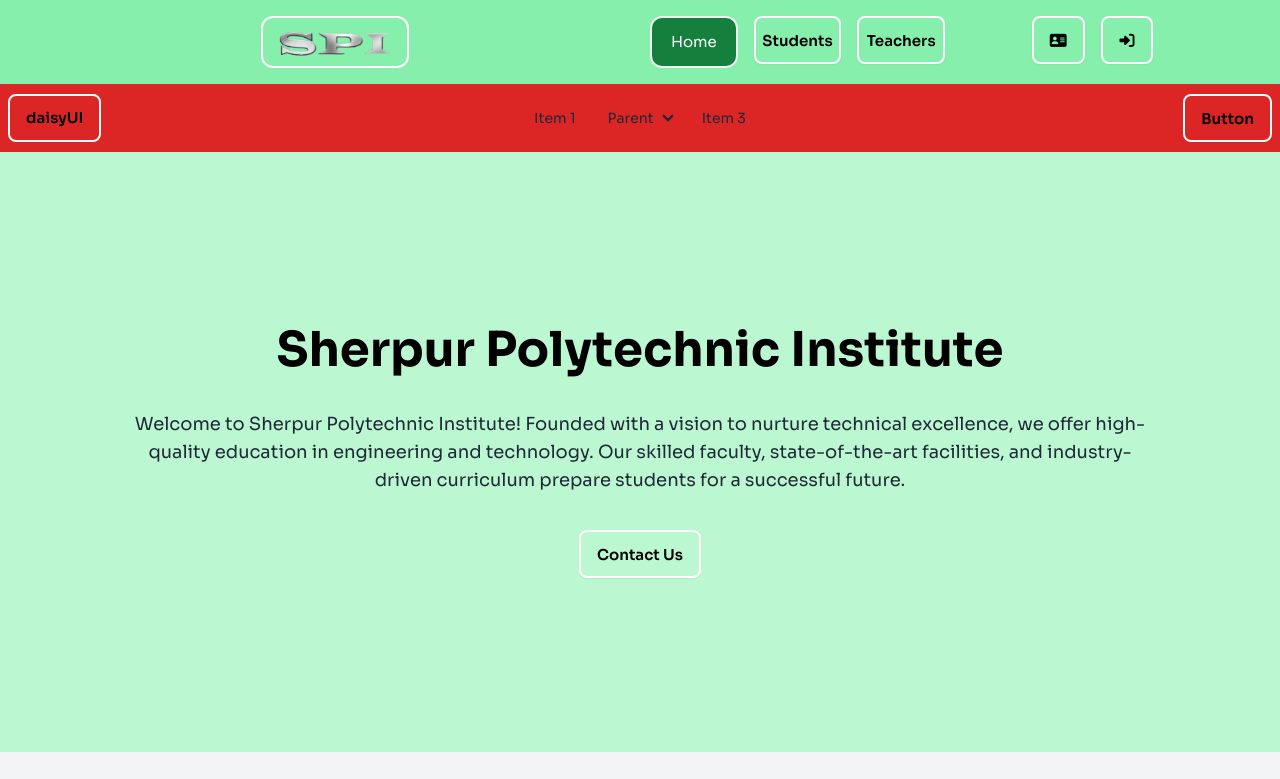
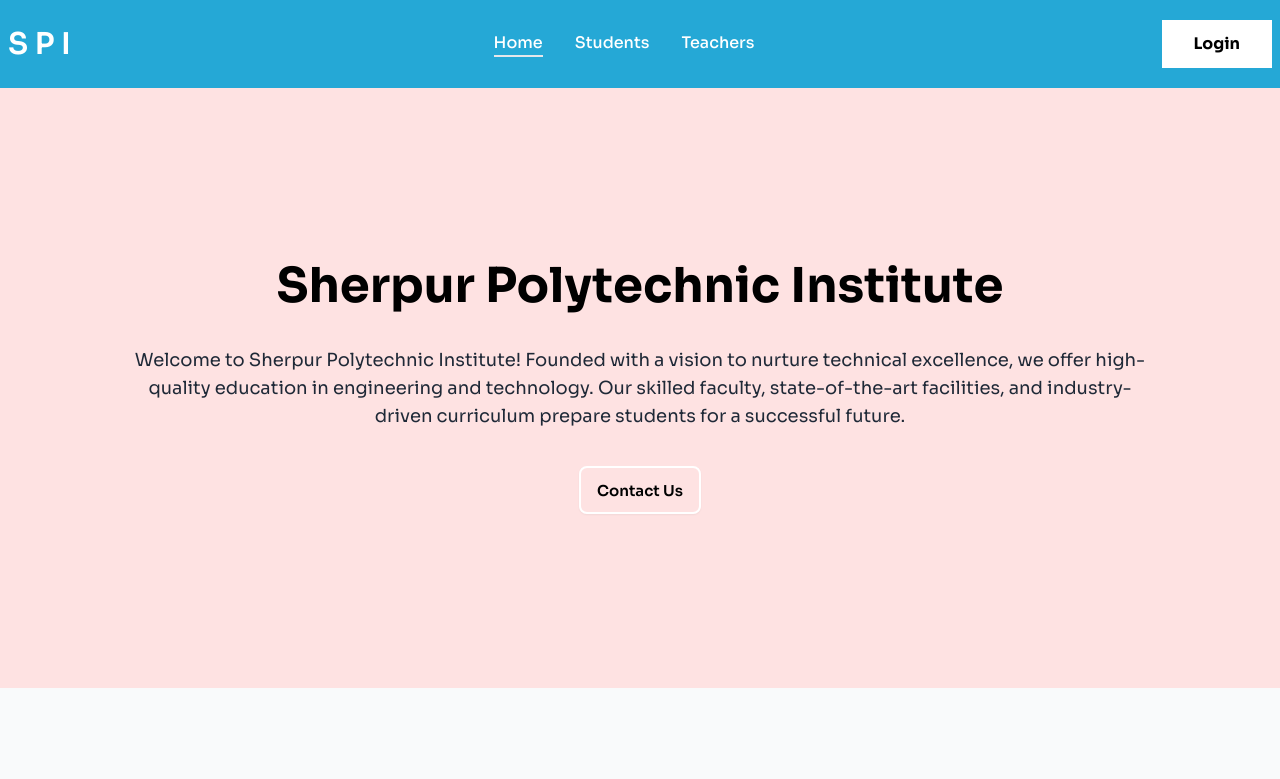
Before and after one commit to HabiburRahman02/student-management, a React (Vite) app: page / in a window 1280 px wide. Shown: the top 779 px of the page. Built offline with nearby package versions, Linux system fonts and the light colour scheme.

Commit message:
navbar added

```diff
--- a/eslint.config.js
+++ b/eslint.config.js
@@ -9,7 +9,6 @@ export default [
   {
     files: ['**/*.{js,jsx}'],
     languageOptions: {
-      node: true,
       ecmaVersion: 2020,
       globals: globals.browser,
       parserOptions: {
--- a/src/Components/AboutUs/AboutUs.jsx
+++ b/src/Components/AboutUs/AboutUs.jsx
@@ -1,9 +1,8 @@
 
-
-const AboutUs = props => {
+const AboutUs = () => {
     return (
-        <div className='bg-gray-100'>
-            <div className='py-10'>
+        <div className=''>
+            <div className='py-20'>
                 <div className='text-center max-w-6xl mx-auto space-y-3 p-2'>
                     <h1 className='text-5xl font-bold'>About Us</h1>
                     <p className='text-lg'> Sherpur Polytechnic Institute is a renowned technical institution committed to delivering quality education and practical skills. With a focus on hands-on learning, experienced faculty, and industry partnerships, it equips students for successful careers in engineering, technology, and vocational fields, fostering innovation and growth. </p>
--- a/src/Components/Banner/Banner.jsx
+++ b/src/Components/Banner/Banner.jsx
@@ -1,15 +1,14 @@
 
 
-
-const Banner = props => {
+const Banner = () => {
     return (
         <div>
-            <div className="hero min-h-[600px] bg-green-200">
+            <div className="hero min-h-[600px] bg-red-100">
                 <div className="hero-content text-center">
                     <div className="max-w-5xl space-y-3">
                         <h1 className="text-5xl font-bold text-black">Sherpur Polytechnic Institute</h1>
                         <p className="py-6 text-lg">
-                        Welcome to Sherpur Polytechnic Institute! Founded with a vision to nurture technical excellence, we offer high-quality education in engineering and technology. Our skilled faculty, state-of-the-art facilities, and industry-driven curriculum prepare students for a successful future.
+                            Welcome to Sherpur Polytechnic Institute! Founded with a vision to nurture technical excellence, we offer high-quality education in engineering and technology. Our skilled faculty, state-of-the-art facilities, and industry-driven curriculum prepare students for a successful future.
                         </p>
                         <button className='btn'><a href="#goFooter">Contact Us</a></button>
                     </div>
--- a/src/Components/Navbar/NavbarLatest.jsx
+++ b/src/Components/Navbar/NavbarLatest.jsx
@@ -1,7 +1,13 @@
-
+import { Link, NavLink } from "react-router-dom";
+import logo from '../../assets/spiLogo.png'
 const NavbarLatest = () => {
+    const links = <>
+        <NavLink className={({ isActive }) => `mr-8 text-base font-medium ${isActive && ' border-b-[2px]'}`} to='/'>Home</NavLink>
+        <NavLink className={({ isActive }) => `mr-8 text-base font-medium ${isActive && ' border-b-[2px]'}`} to='/students'>Students</NavLink>
+        <NavLink className={({ isActive }) => `mr-8 text-base font-medium ${isActive && ' border-b-[2px]'}`} to='/teachers'>Teachers</NavLink>
+    </>
     return (
-        <div className=" bg-red-600">
+        <div className="bg-[rgb(37,168,214)] text-white py-3">
             <div className="navbar max-w-[1400px] mx-auto">
                 <div className="navbar-start">
                     <div className="dropdown">
@@ -21,37 +27,26 @@ const NavbarLatest = () => {
                         </div>
                         <ul
                             tabIndex={0}
-                            className="menu menu-sm dropdown-content bg-base-100 rounded-box z-[1] mt-3 w-52 p-2 shadow">
-                            <li><a>Item 1</a></li>
-                            <li>
-                                <a>Parent</a>
-                                <ul className="p-2">
-                                    <li><a>Submenu 1</a></li>
-                                    <li><a>Submenu 2</a></li>
-                                </ul>
-                            </li>
-                            <li><a>Item 3</a></li>
+                            className="bg-[rgb(37,168,214)] text-white menu menu-sm dropdown-content rounded-box z-[1] mt-3 space-y-3 w-60 p-4 shadow">
+                            {links}
                         </ul>
                     </div>
-                    <a className="btn btn-ghost text-xl">daisyUI</a>
+                    <Link to='/' className="flex items-center gap-2">
+                        <h4 className="text-3xl font-semibold hidden md:block" to='/'> S P I</h4>
+                    </Link>
                 </div>
                 <div className="navbar-center hidden lg:flex">
                     <ul className="menu menu-horizontal px-1">
-                        <li><a>Item 1</a></li>
-                        <li>
-                            <details>
-                                <summary>Parent</summary>
-                                <ul className="p-2">
-                                    <li><a>Submenu 1</a></li>
-                                    <li><a>Submenu 2</a></li>
-                                </ul>
-                            </details>
-                        </li>
-                        <li><a>Item 3</a></li>
+                        {links}
                     </ul>
                 </div>
-                <div className="navbar-end">
-                    <a className="btn">Button</a>
+                <div className="navbar-end gap-3">
+
+                    <Link to='/login'>
+                        <button className="bg-white py-3 px-8 text-black hover:text-white font-bold hover:bg-[rgb(10,132,176)] transition-colors">
+                            Login
+                        </button>
+                    </Link>
                 </div>
             </div>
         </div>
--- a/src/Components/mainLayout/MainLayout.jsx
+++ b/src/Components/mainLayout/MainLayout.jsx
@@ -7,17 +7,19 @@ import NavbarLatest from "../Navbar/NavbarLatest";
 const MainLayout = () => {
     return (
         <div>
-            {/* navnar */}
-            <div>
-                <Navbar></Navbar>
+
+            <div className="">
+                {/* <Navbar></Navbar> */}
                 <NavbarLatest></NavbarLatest>
             </div>
-            {/* outlet */}
-            <div className='min-h-[calc(100vh-350px)]' >
+
+            <div className='max-w-[1400px] mx-auto' >
                 <Outlet ></Outlet>
             </div>
-            {/* footer */}
-            <Footer></Footer>
+
+            <div>
+                <Footer></Footer>
+            </div>
         </div>
     );
 };
--- a/src/main.jsx
+++ b/src/main.jsx
@@ -6,6 +6,8 @@ import routes from './routes/routes'
 
 createRoot(document.getElementById('root')).render(
   <StrictMode>
-   <RouterProvider router={routes}></RouterProvider>
+    <div className='bg-gray-50'>
+      <RouterProvider router={routes}></RouterProvider>
+    </div>
   </StrictMode>,
 )
```
